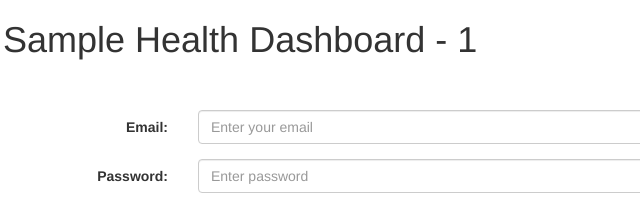
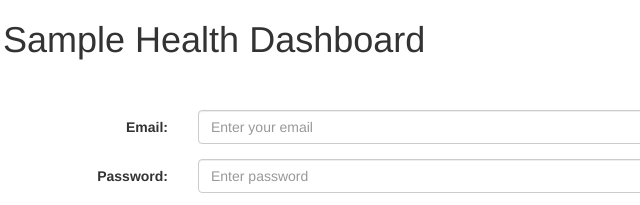
Before and after one commit to orgveer/bluegreen, a website: page public/index.html at #!/login in a window 1280 px wide. Shown: the top 205 px of the page, 67-707 px from the left. Drawn offline with Linux system fonts and the light colour scheme.

Commit message:
change html

```diff
--- a/public/login.html
+++ b/public/login.html
@@ -1,5 +1,5 @@
 <div class="container">
-  <h1>Sample Health Dashboard - 1</h1>
+  <h1>Sample Health Dashboard</h1>
   <br/>
 
   <div class="alert alert-danger" role="alert" ng-show='failurealert'>{{errormessage}}</div>
```
